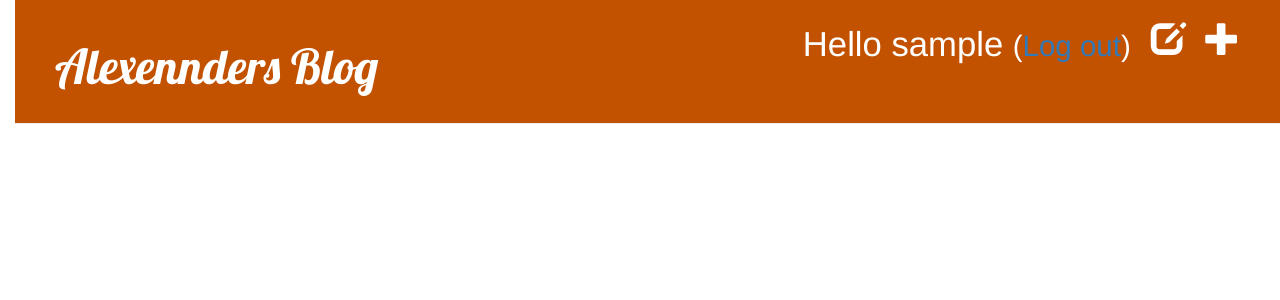
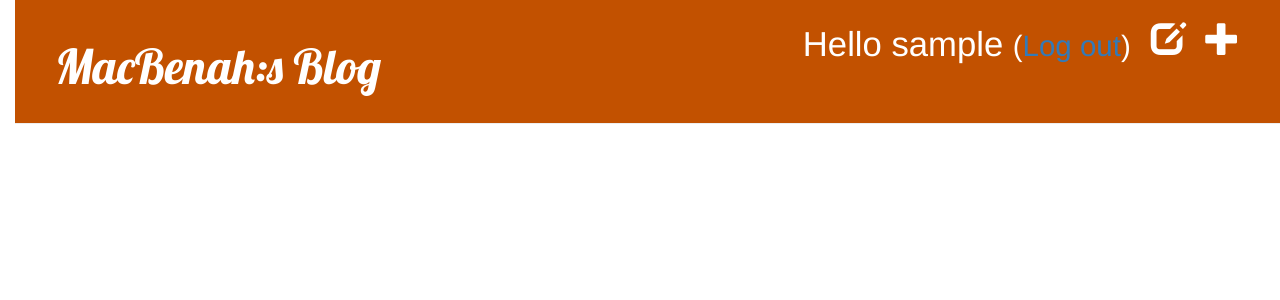
Before and after one commit to alexennder/my-first-blog, a Django app: page /drafts/ in a window 1280 px wide. Shown: the top 300 px of the page. Run offline with Django 3.2, Linux system fonts and the light colour scheme; the visitor is signed in with stand-in values (Sample User, id 1); data that the repository does not hold is empty; some libraries are stand-ins or nearby versions.

Commit message:
Updating to name of the website.

```diff
--- a/blog/templates/blog/base.html
+++ b/blog/templates/blog/base.html
@@ -2,7 +2,7 @@
 
 <html>
     <head>
-        <title>Alexennders Blog</title>
+        <title>MacBenah:s Blog</title>
         <link rel="stylesheet" href="//maxcdn.bootstrapcdn.com/bootstrap/3.2.0/css/bootstrap.min.css">
         <link rel="stylesheet" href="//maxcdn.bootstrapcdn.com/bootstrap/3.2.0/css/bootstrap-theme.min.css">
         <link href='//fonts.googleapis.com/css?family=Lobster&subset=latin,latin-ext' rel='stylesheet' type='text/css'>
@@ -17,7 +17,7 @@
         {% else %}
             <a href="{% url 'login' %}" class="top-menu"><span class="glyphicon glyphicon-lock"></span></a>
         {% endif %}
-        <h1><a href="/">Alexennders Blog</a></h1>
+        <h1><a href="/">MacBenah:s Blog</a></h1>
     </div>
         <div class="content container">
             <div class="row">
```
